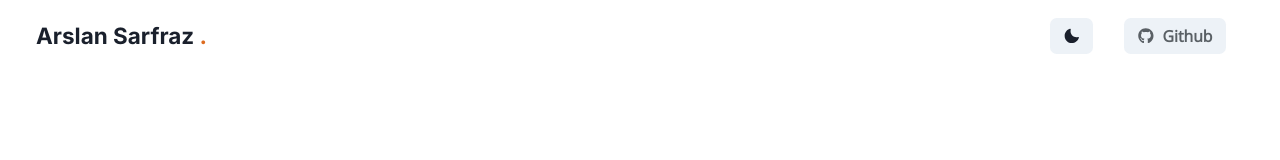
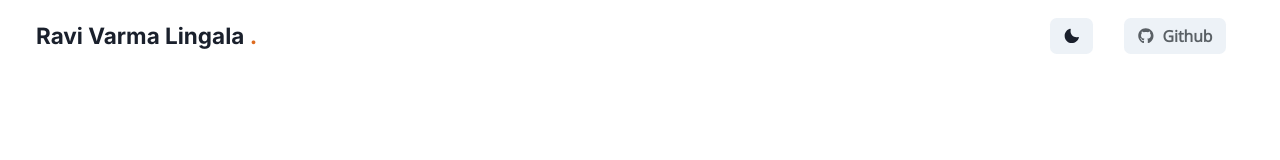
Before and after one commit to ravivarmalingala/ravivarmalingala.github.io, a React (Vite) app: page / in a window 1280 px wide. Shown: the top 160 px of the page. Built offline with nearby package versions, Linux system fonts and the light colour scheme.

Commit message:
Navbar.jsx name changed

```diff
--- a/src/components/layout/Navbar.jsx
+++ b/src/components/layout/Navbar.jsx
@@ -18,7 +18,7 @@ export default function Navbar() {
         <Flex h={16} alignItems={"center"} justifyContent={"space-between"}>
           <Box>
             <Heading as='h1' size='md' noOfLines={1}>
-              Arslan Sarfraz {}
+              Ravi Varma Lingala {}
               <span style={{color: "#DD6B20"}}>.</span>
             </Heading>
           </Box>
```
Also changed, not shown: 3 other files (tests, documents, lock files or other folders).
